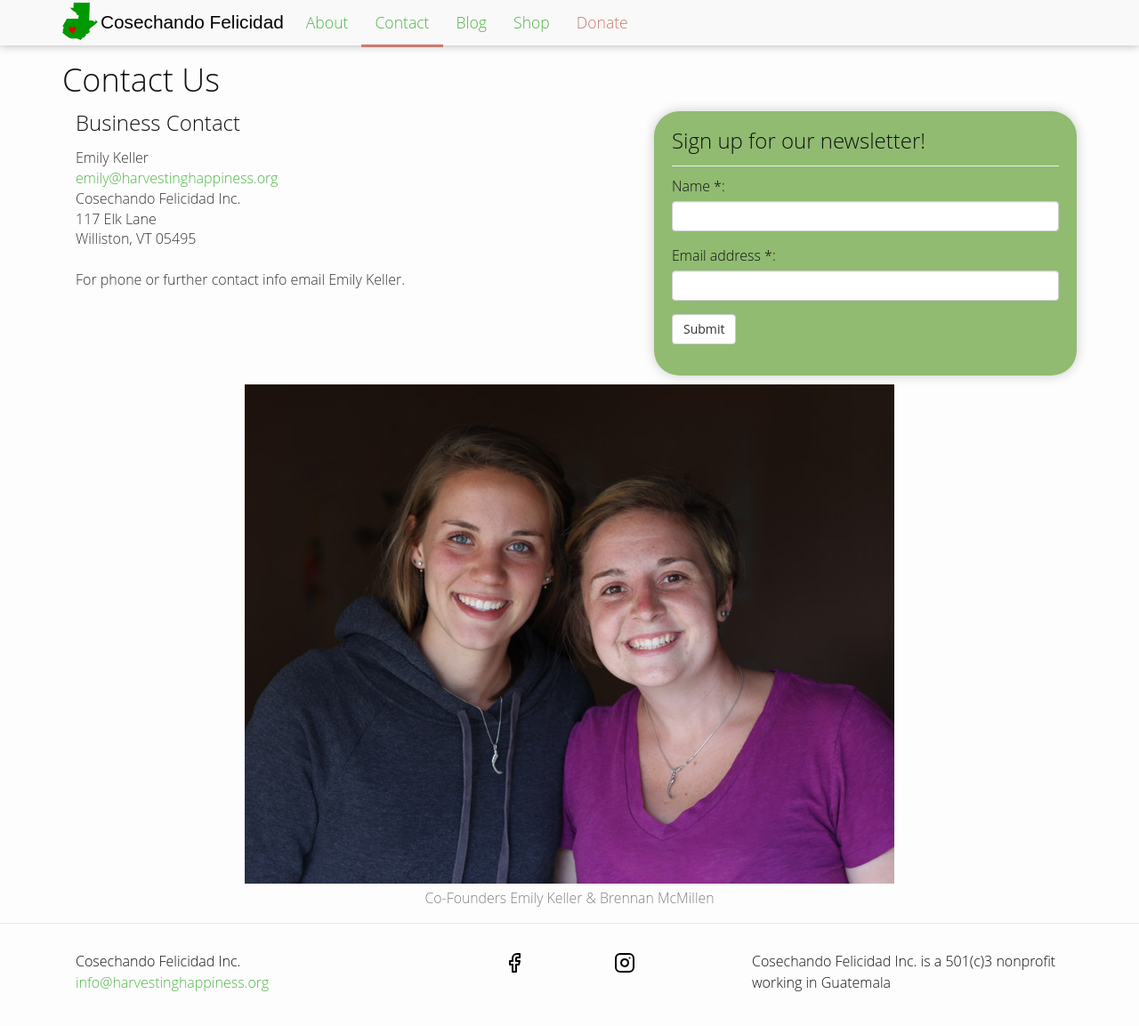
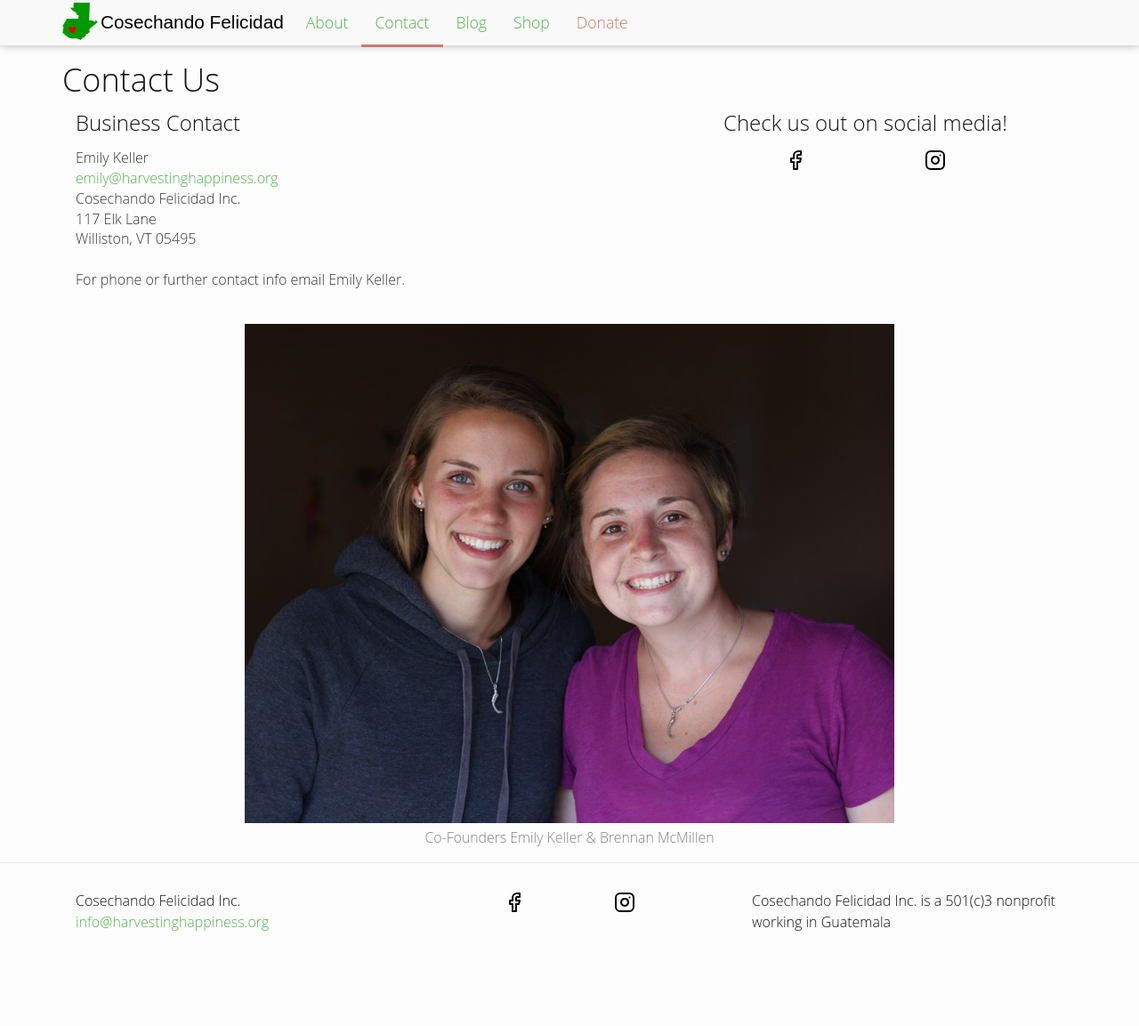
Before and after one commit to harvestinghappiness/harvestinghappiness.github.io, a Jekyll site: the page built from contact.md, in a window 1280 px wide and 1176 px high. Shown: the top 1153 px of the window at 89% size. Built offline with Jekyll 4.4.1, drawn with Linux system fonts in a browser that asks for light colours.

Commit message:
remove newsletter signup

```diff
--- a/_includes/head.html
+++ b/_includes/head.html
@@ -4,7 +4,6 @@
   <meta name="viewport" content="width=device-width, initial-scale=1">
   <title>{% if page.title %}{{ page.title }} - {{ site.title }}{% else %}{{ site.title }}{% endif %}</title>
   <meta name="description" content="{% if page.description %}{{ page.description | strip_html | strip_newlines | truncate: 160 }}{% elsif page.layout == "post" %}{{ content | strip_html | strip_newlines | truncate: 160 }}{% else %}{{ site.description }}{% endif %}">
-  {% feed_meta %}
   <link rel="icon" href="{{ site.url }}/images/logo.png" type="image/png">
   <link rel="stylesheet" href="{{ site.url }}/bootstrap/bootstrap.min.css">
   <link rel="stylesheet" href="{{ site.url }}/css/style.css">
--- a/contact.md
+++ b/contact.md
@@ -14,32 +14,27 @@ Cosechando Felicidad Inc.
 Williston, VT 05495
 
 For phone or further contact info email Emily Keller.
+
 </pre>
 </div>
-<div class="col-sm-5 col-sm-offset-1 newsletter">
-    <h3>Sign up for our newsletter!</h3>
-    <hr>
-    <form action="https://docs.google.com/forms/d/1UxdIzdVGaljOddK3Huq8BP0SYxs4xSLq1PQnSsLNZ7g/formResponse" method="POST" id="ss-form" target="secret-frame" onsubmit="" name="formb">
-        <div class="form-group">
-            <label class="ss-q-item-label" for="entry_1272035182">
-                Name *:
-            </label>
-            <input type="text" name="entry.1272035182" value="" class="ss-q-short form-control" id="entry_1272035182" dir="auto" aria-label="Name:  " aria-required="true" required="" title="">
-        </div>
-        <div class="form-group">
-            <label class="ss-q-item-label" for="entry_170275494">
-                Email address *:
-            </label>
-            <input type="email" name="entry.170275494" value="" class="ss-q-short form-control" id="entry_170275494" dir="auto" aria-label="Email address:  " aria-required="true" required="" title="">
-        </div>
-        <div class="form-group">
-            <input type="hidden" name="draftResponse" value="[,,&quot;-3198933841993541816&quot;]">
-            <input type="hidden" name="pageHistory" value="0">
-            <input type="hidden" name="fvv" value="0">
-            <input type="hidden" name="fbzx" value="-3198933841993541816">
-            <input type="submit" name="submit" value="Submit" id="ss-submitb" class="jfk-button jfk-button-action btn btn-default">
-        </div>
-    </form>
+<div class="col-sm-5 col-sm-offset-1">
+    <h3 class="text-center">Check us out on social media!</h3>
+    <ul class="social-media-list">
+        {% if site.facebook_username %}
+        <li>
+            <a href="https://facebook.com/{{ site.facebook_username }}">
+            <span class="icon  icon--facebook"><img src="{{ site.url }}/images/facebook.svg" alt="Facebook"></span>
+            </a>
+        </li>
+        {% endif %}
+        {% if site.instagram_username %}
+        <li>
+            <a href="https://instagram.com/{{ site.instagram_username }}">
+            <span class="icon  icon--instagram"><img src="{{ site.url }}/images/instagram.svg" alt="Instagram"></span>
+            </a>
+        </li>
+        {% endif %}
+    </ul>
 </div>
 <!-- Form Redirect -->
 <!-- Hidden iframe -->
@@ -52,57 +47,56 @@ function validateEmail(email) {
 }
 
 function validateForma() {
-    var x = document.forms["forma"]["entry.917075521"].value;
-    console.log(x);
-    var y = document.forms["forma"]["entry.2068441859"].value;
-    console.log(y);
-    var z = document.forms["forma"]["entry.1857669065"].value;
-    console.log(z);
-    var a = document.forms["forma"]["entry.112630363"].value;
-    console.log(a);
-    var errors = "";
-    x = x ? "" : "Name ";
-    console.log(x);
-    errors = errors + x;
-    y = y && validateEmail(y) ? "" : "Email ";
-    console.log(y);
-    errors = errors + y;
-    console.log(errors);
-    z = z ? "" : "Subject ";
-    errors = errors + z;
-    a = a ? "" : "Message";
-    errors = errors + a;
-    if (errors){
-        alert("These feilds are required: " + errors);
-        return false;
-    }
-    return true;
+var x = document.forms["forma"]["entry.917075521"].value;
+console.log(x);
+var y = document.forms["forma"]["entry.2068441859"].value;
+console.log(y);
+var z = document.forms["forma"]["entry.1857669065"].value;
+console.log(z);
+var a = document.forms["forma"]["entry.112630363"].value;
+console.log(a);
+var errors = "";
+x = x ? "" : "Name ";
+console.log(x);
+errors = errors + x;
+y = y && validateEmail(y) ? "" : "Email ";
+console.log(y);
+errors = errors + y;
+console.log(errors);
+z = z ? "" : "Subject ";
+errors = errors + z;
+a = a ? "" : "Message";
+errors = errors + a;
+if (errors){
+alert("These feilds are required: " + errors);
+return false;
+}
+return true;
 }
 
 function validateFormb() {
-    var x = document.forms["formb"]["entry.1272035182"].value;
-    var y = document.forms["formb"]["entry.170275494"].value;
-    var errors = "";
-    x = x ? "" : "Name ";
-    errors = errors + x;
-    y = y && validateEmail(y) ? "" : "Email ";
-    errors = errors + y;
-    if (errors){
-        alert("These feilds are required: " + errors);
-        return false;
-    }
-    return true;
+var x = document.forms["formb"]["entry.1272035182"].value;
+var y = document.forms["formb"]["entry.170275494"].value;
+var errors = "";
+x = x ? "" : "Name ";
+errors = errors + x;
+y = y && validateEmail(y) ? "" : "Email ";
+errors = errors + y;
+if (errors){
+alert("These feilds are required: " + errors);
+return false;
+}
+return true;
 }
 
-
 document.getElementById("ss-submitb").addEventListener("click", function() {
-    // adds a delay because the results page loads before the form has a chance to submit
-    if (validateFormb()){
-        setTimeout(function() {
-            // replace the url in quotes below to where you want to the user to be redirected to
-            window.location = "https://www.harvestinghappiness.org/newssuccess/";
-        }, 1000);
-    }
+// adds a delay because the results page loads before the form has a chance to submit
+if (validateFormb()){
+setTimeout(function() {
+// replace the url in quotes below to where you want to the user to be redirected to
+window.location = "https://www.harvestinghappiness.org/newssuccess/";
+}, 1000);
+}
 });
 </script>
 
--- a/css/style.sass
+++ b/css/style.sass
@@ -165,16 +165,16 @@ pre
  * Wrapper
  */
 .wrapper
-  max-width: -webkit-calc(#$content-width - (#$spacing-unit * 2))
-  max-width:         calc(#$content-width - (#$spacing-unit * 2))
+  max-width: -webkit-calc($content-width - ($spacing-unit * 2))
+  max-width:         calc($content-width - ($spacing-unit * 2))
   margin-right: auto
   margin-left: auto
   padding-right: $spacing-unit
   padding-left: $spacing-unit
   @extend %clearfix
   @include media-query($on-laptop)
-    max-width: -webkit-calc(#$content-width - (#$spacing-unit))
-    max-width:       calc(#$content-width - (#$spacing-unit))
+    max-width: -webkit-calc($content-width - ($spacing-unit))
+    max-width:       calc($content-width - ($spacing-unit))
     padding-right: $spacing-unit / 2
     padding-left: $spacing-unit / 2
 
@@ -206,31 +206,31 @@ pre
   padding-left: $spacing-unit / 2
 
 .footer-col-1
-  width: -webkit-calc(35% - (#$spacing-unit / 2))
-  width:         calc(35% - (#$spacing-unit / 2))
+  width: -webkit-calc(35% - ($spacing-unit / 2))
+  width:         calc(35% - ($spacing-unit / 2))
 
 .footer-col-2
-  width: -webkit-calc(20% - (#$spacing-unit / 2))
-  width:         calc(20% - (#$spacing-unit / 2))
+  width: -webkit-calc(20% - ($spacing-unit / 2))
+  width:         calc(20% - ($spacing-unit / 2))
 
 .footer-col-3
-  width: -webkit-calc(45% - (#$spacing-unit / 2))
-  width:         calc(45% - (#$spacing-unit / 2))
+  width: -webkit-calc(45% - ($spacing-unit / 2))
+  width:         calc(45% - ($spacing-unit / 2))
 
 @include media-query($on-laptop)
   .footer-col-1,
   .footer-col-2
-    width: -webkit-calc(50% - (#$spacing-unit / 2))
-    width:         calc(50% - (#$spacing-unit / 2))
+    width: -webkit-calc(50% - ($spacing-unit / 2))
+    width:         calc(50% - ($spacing-unit / 2))
   .footer-col-3
-    width: -webkit-calc(100% - (#$spacing-unit / 2))
-    width:         calc(100% - (#$spacing-unit / 2))
+    width: -webkit-calc(100% - ($spacing-unit / 2))
+    width:         calc(100% - ($spacing-unit / 2))
 
 @include media-query($on-palm)
   .footer-col
     float: none
-    width: -webkit-calc(100% - (#$spacing-unit / 2))
-    width:         calc(100% - (#$spacing-unit / 2))
+    width: -webkit-calc(100% - ($spacing-unit / 2))
+    width:         calc(100% - ($spacing-unit / 2))
 
 /**
  * Page content
```
Also changed, not shown: 1 other file.
